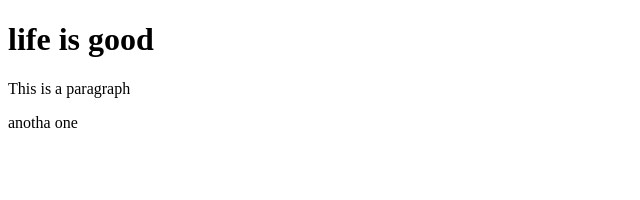
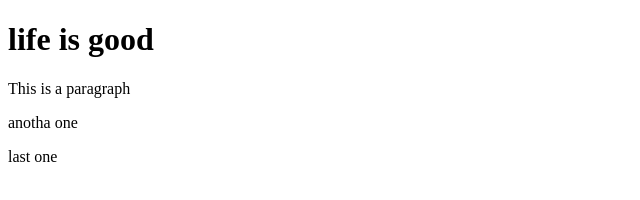
Before and after one commit to aneeshio/git-test, a plain HTML site: page index.html in a window 1280 px wide. Shown: the full height of the page, 0-640 px from the left. Drawn offline with Linux system fonts and the light colour scheme.

Commit message:
Third Commit

```diff
--- a/index.html
+++ b/index.html
@@ -4,5 +4,6 @@
         <h1>life is good</h1>
         <p>This is a paragraph</p>
         <p>anotha one</p>
+        <p>last one</p>
     </body>
 </html>
```
